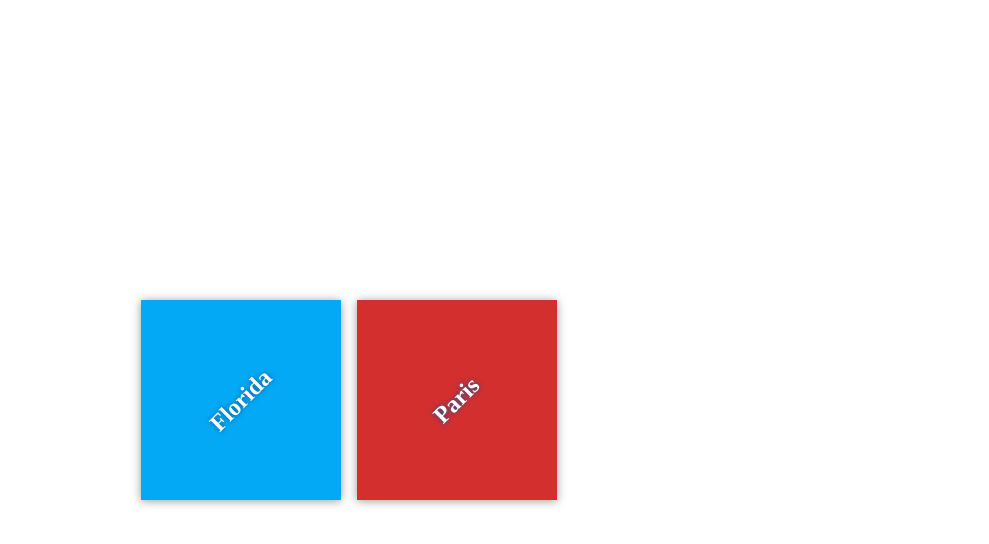
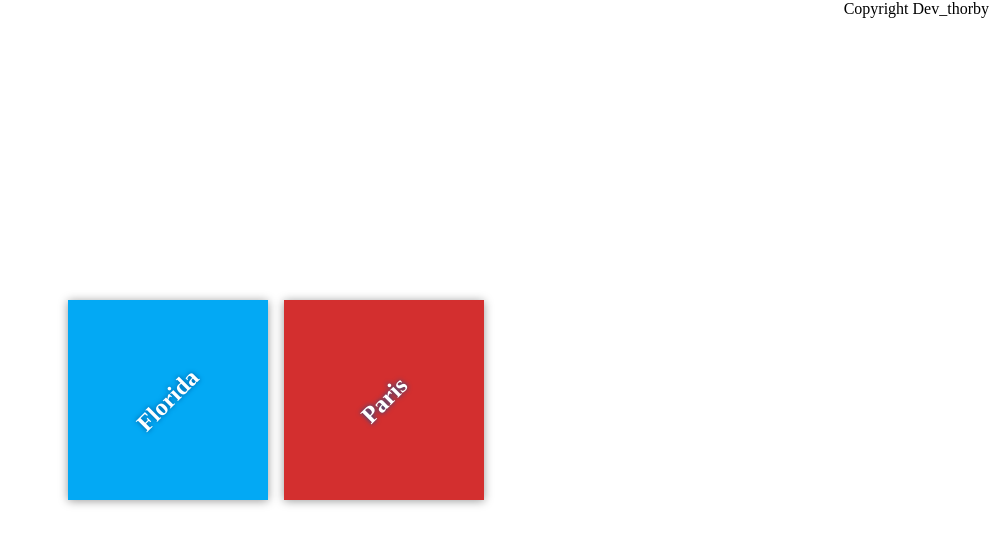
Before and after one commit to tobi-oye/my-travel-plans, a plain HTML site: page index.html in a window 1280 px wide. Shown: the whole page, without its empty margins (291-1280 px from the left). Drawn offline with Linux system fonts and the light colour scheme.

```diff
--- a/index.html
+++ b/index.html
@@ -19,6 +19,7 @@
             </div>
         </div>
     </div>
+    <footer>Copyright Dev_thorby</footer>
 
 </body>
 </html>
```
